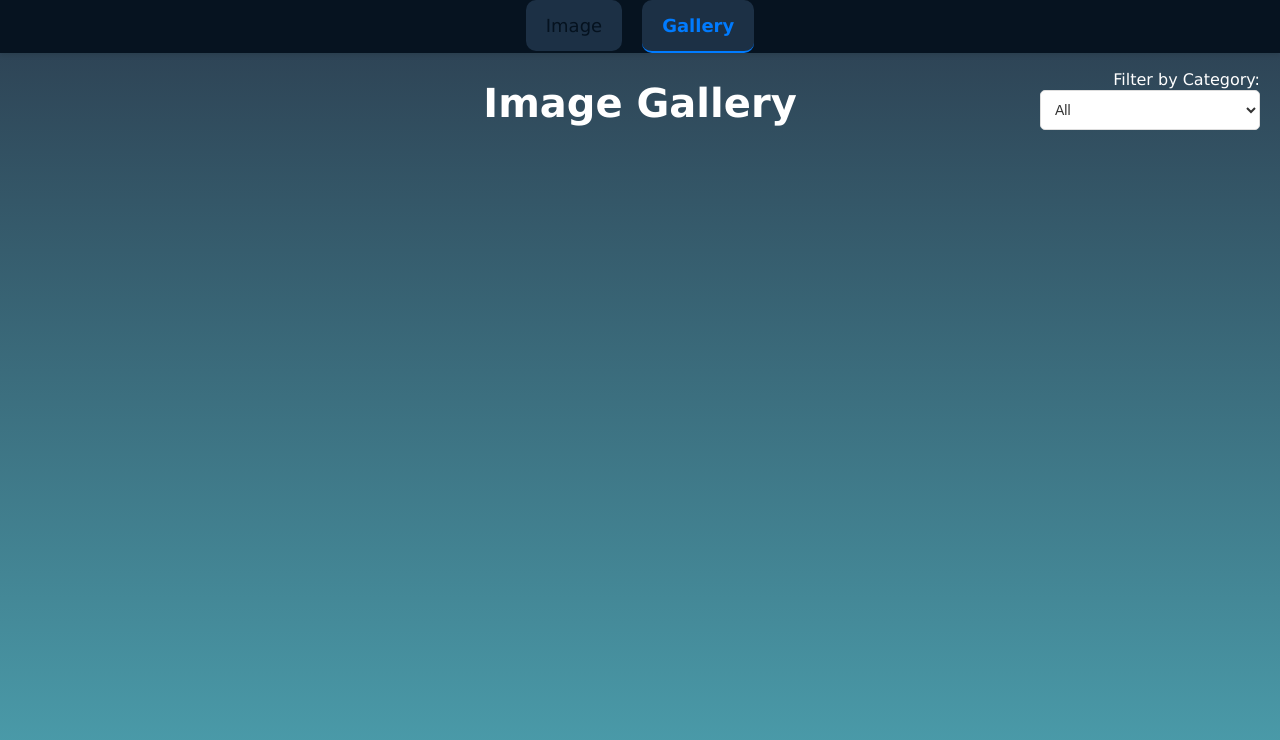
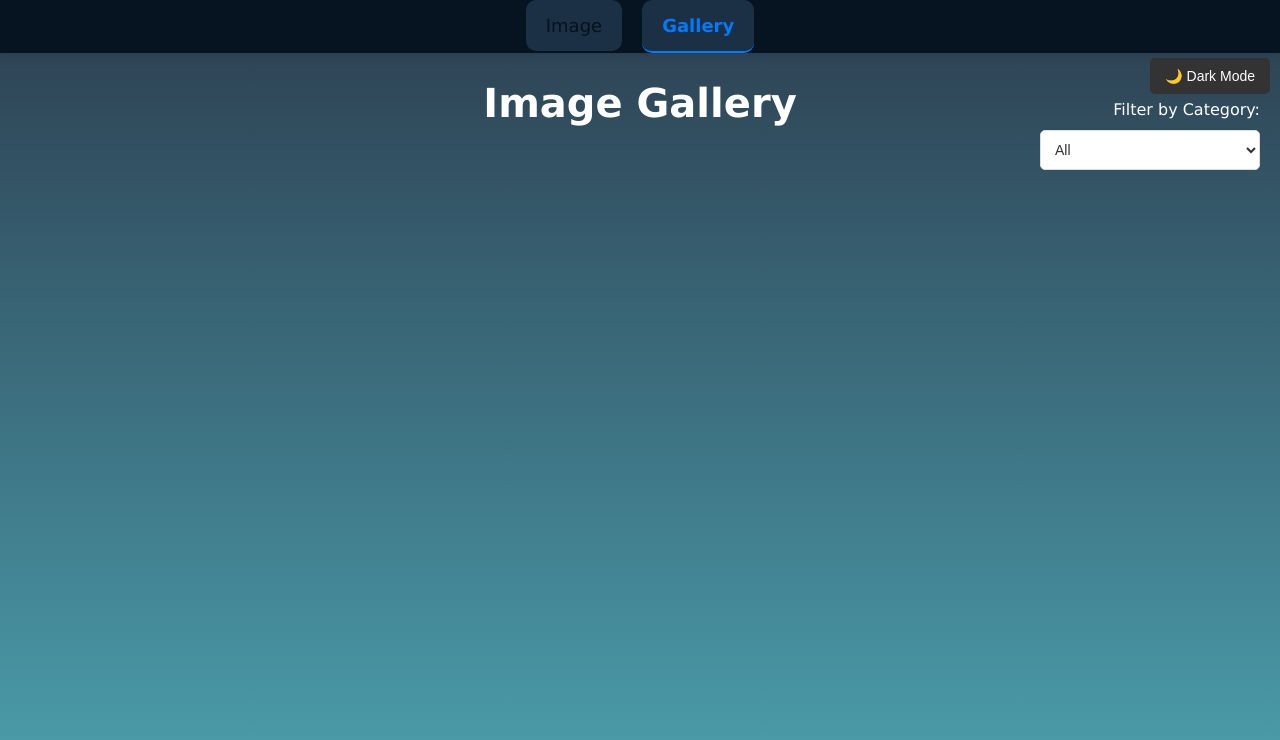
Before and after one commit to mixalis20/APP-, a plain HTML site: page frontend/gallery.html in a window 1280 px wide. Drawn offline with nearby package versions, Linux system fonts and the light colour scheme; no server answers.

Commit message:
fixes for dark mode

```diff
--- a/frontend/gallery.css
+++ b/frontend/gallery.css
@@ -59,8 +59,8 @@ body {
   border: 1px solid #ccc;
   margin-bottom: 10px;
   border-radius: 5px;
-  background-color: #f9f9f9;
-  ;
+
+
 }
 
 .annotation h3 {
@@ -254,7 +254,7 @@ select:hover {
 
 /* Στυλ για την τοποθέτηση του dropdown στην σελίδα */
 #categoryFilter {
-  margin-top: 10px;
+  margin-top: 50px;
   display: block;
   margin-left: auto;
   margin-right: auto;
@@ -273,7 +273,7 @@ select:hover {
 label{
   color: white;
   position: absolute; /* Απόλυτη τοποθέτηση */
-  top: 70px; /* Απόσταση από το επάνω μέρος της οθόνης (κάτω από το navbar) */
+  top: 100px; /* Απόσταση από το επάνω μέρος της οθόνης (κάτω από το navbar) */
   right: 20px; /* Απόσταση από τη δεξιά πλευρά της οθόνης */
 }
 h4{
--- a/frontend/gallery.html
+++ b/frontend/gallery.html
@@ -15,7 +15,7 @@
             <li><a href="gallery.html" id="galleryLink">Gallery</a></li>
         </ul>
     </div>
-
+    <button id="darkModeToggle">🌙 Dark Mode</button>
 <!-- Dropdown για την επιλογή κατηγορίας -->
 <label for="categoryFilter">Filter by Category:</label>
 <select id="categoryFilter">
```
